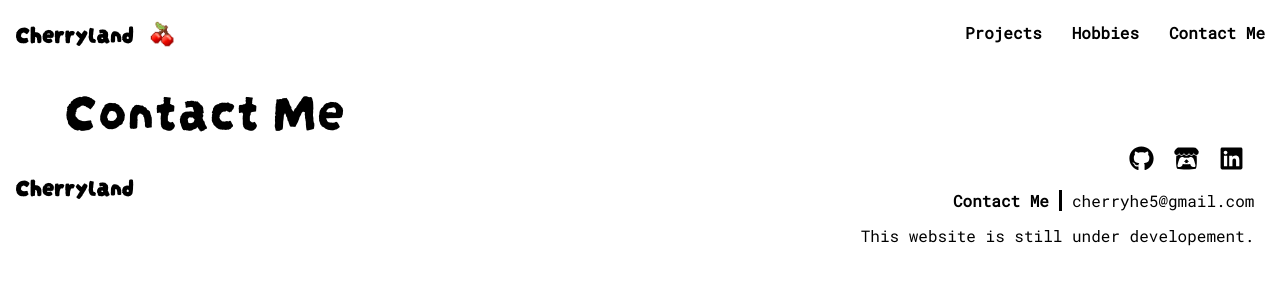
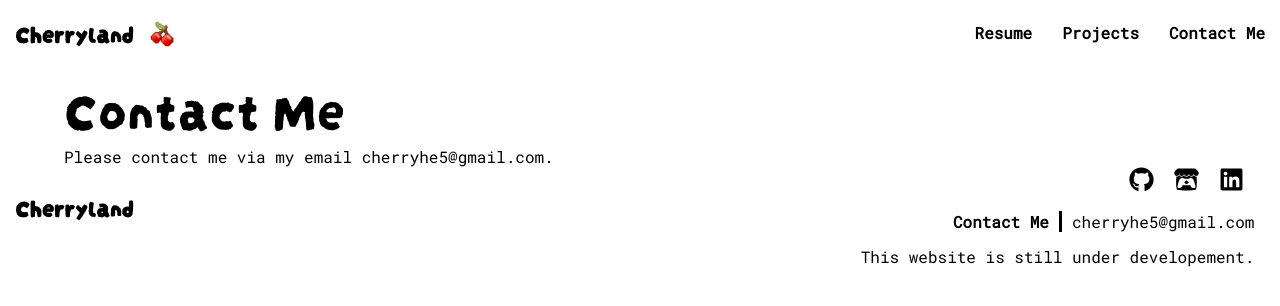
Before and after one commit to qhe1332/Personal-Website, a React (Create React App) app: page /contact in a window 1280 px wide. Shown: the top 306 px of the page. Built offline with nearby package versions, Linux system fonts and the light colour scheme.

Commit message:
edited horizontal scroll

```diff
--- a/src/components/journeySection.js
+++ b/src/components/journeySection.js
@@ -5,7 +5,7 @@ function journeySection(prop) {
     return (
         <div className="journeySection-container">
             <h1 className="title">My Journey...</h1>
-            <h4 className="journeyText">I started coding in high school, <b className="big">Brooklyn Technical High School</b>. I majored in <b>software engineering</b> and was the <b>design editor for the yearbook</b>. I took classes in web development, AP Computer Science, Digital engineering, and AP Java. I was intrigued by web development and graphic design.<br/><br/>I continued to study <b>computer science</b> and <b>media design</b> at <b className="big">Hunter College</b>. I took classes such as Software Analysis & Design, Computer Architecture, Database Management, Network Security, Intro to Film, 2D animation, Game Programming, and Digital Design & Usability. On campus, I also participated in the Kpop Dance Team and Japanese club.<br/><br/>Outside of class, I was part of <b>Break Through Tech</b> (used to be Women in Tech NY). In 2020, I had a chance to join <b className="big">Verizon</b> as a <b>Network and Operation Intern</b> through Break Through Tech's three-week winter internship program. The following year, I joined <b className="big">Haven Life</b> as a <b>Software Engineering Intern</b>. Then, in summer 2021, I joined <b className="big">Cultured Kids Cuisine</b> as a <b>Web Design Intern</b>. I've gain experience with Figma and remote work environment. In 2022, I was promoted to <b>Co-Director of Web Development</b>, where I initialized the website renovation project and lead the team to program and host the organization site. </h4>
+            <h4 className="journeyText">I started coding in high school, <b className="big">Brooklyn Technical High School</b>. I majored in <b>software engineering</b> and was the <b>design editor for the yearbook</b>. I took classes in web development, AP Computer Science, Digital engineering, and AP Java. I was intrigued by web development and graphic design.<br/><br/>I continued to study <b>computer science</b> and <b>media design</b> at <b className="big">Hunter College</b>. I took classes such as Software Analysis & Design, Computer Architecture, Database Management, Network Security, Intro to Film, 2D animation, Game Programming, and Digital Design & Usability. On campus, I also participated in the Kpop Dance Team and Japanese club.<br/><br/>Outside of class, I was part of <b>Break Through Tech</b> (which used to be Women in Tech NY). In 2020, I had a chance to join <b className="big">Verizon</b> as a <b>Network and Operation Intern</b> through Break Through Tech's three-week winter internship program. The following year, I joined <b className="big">Haven Life</b> as a <b>Software Engineering Intern</b>. Then, in summer 2021, I joined <b className="big">Cultured Kids Cuisine</b> as a <b>Web Design Intern</b>. I've gained experience with Figma and remote work environments. In 2022, I was promoted to <b>Co-Director of Web Development</b>, where I initialized the website renovation project and led the team to program and host the organization's site. </h4>
         </div>
 
     );
--- a/src/components/navbar.js
+++ b/src/components/navbar.js
@@ -6,13 +6,14 @@ function Navbar(prop) {
     return (
         <nav className="nav">
             <div className="nav-left">
-                <li><Link className="homeButton" to="/">Cherryland</Link></li>
+                <li id={prop.white}><Link className="homeButton" to="/">Cherryland</Link></li>
                 <img id="logo" src={cherry} />
             </div>
             <div className="nav-right">
-                <li><Link to="/projects">Projects</Link></li>
-                <li><Link to="/hobbies">Hobbies</Link></li>
-                <li><Link to="/contact">Contact Me</Link></li>
+                <li id={prop.white}><Link to="https://drive.google.com/file/d/1rP76UZFixkdj-QWAM4suOEaTwUEccaLI/view?usp=sharing" target="_blank">Resume</Link></li>
+                <li id={prop.white}><Link to="/projects">Projects</Link></li>
+                {/* <li><Link to="/hobbies">Hobbies</Link></li> */}
+                <li id={prop.white}><Link to="/contact">Contact Me</Link></li>
             </div>
         </nav>
     );
--- a/src/index.css
+++ b/src/index.css
@@ -67,6 +67,9 @@ code {
 }
 
 .nav li a:hover {
+  color: #B0DFFF;
+}
+#whitecover a:hover{
   color: white;
 }
 .nav-left{
@@ -106,7 +109,7 @@ code {
   font-family: RobotoMono-Bold;
   font-size: 1.5em;
   text-align: left;
-  background-color: #ffa29c;
+  background-color: #B0DFFF;
 }
 .opening {
   background-image: linear-gradient(to bottom,#B0DFFF 75%, #ECFAFF);
@@ -322,6 +325,8 @@ b.small{
   width: 95%;
   overflow-x: scroll;
   scroll-behavior: smooth;
+  -ms-overflow-style: none;  /* IE and Edge */
+  scrollbar-width: none;  /* Firefox */
 }
 .slider-icon{
   z-index: 1;
--- a/src/pages/contactMe.js
+++ b/src/pages/contactMe.js
@@ -11,6 +11,8 @@ function ContactMe(prop)
             <div className="page-contents">
                 <div className="title">Contact Me</div>
                 <div>
+                    Please contact me via my email cherryhe5@gmail.com.
+
                 </div>
             </div>
             <Footer/>
--- a/src/pages/homepage.js
+++ b/src/pages/homepage.js
@@ -49,7 +49,7 @@ function Homepage(prop)
                     <div className="animation-layer" id="scrolldownbutton"></div>
                 </ParallaxLayer>
                 <ParallaxLayer offset={0} speed={0.3}>
-                    <Navbar />
+                    <Navbar white="whitecover"/>
                 </ParallaxLayer>
                 <ParallaxLayer offset={1.05} speed={1.7}>
                     <div className="animation-layer" id="cloud6"></div>
```
